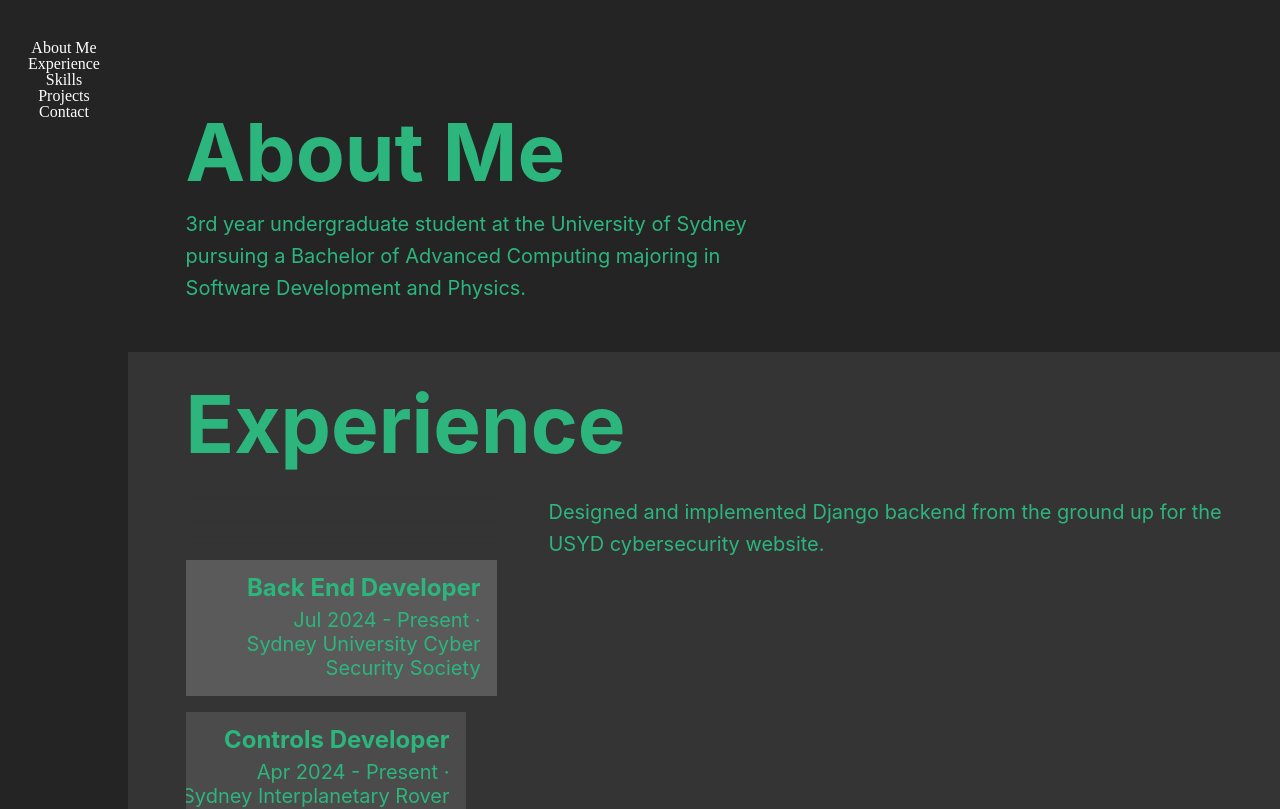
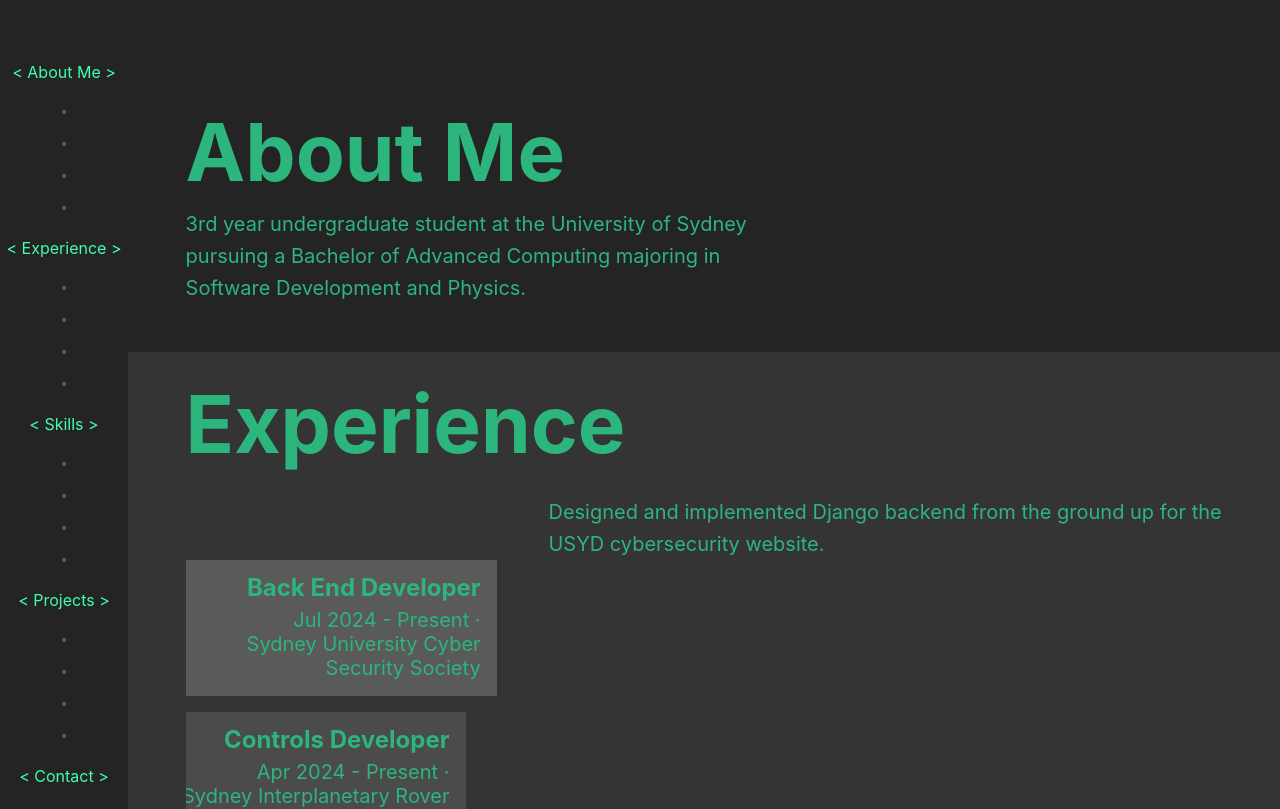
Before and after one commit to bwt2/my-website, a React (Vite) app: page / in a window 1280 px wide. Shown: the top 809 px of the page. Built offline with nearby package versions, Linux system fonts and the light colour scheme.

Commit message:
basic nav

```diff
--- a/src/App.module.css
+++ b/src/App.module.css
@@ -4,6 +4,7 @@
 
 .nav {
   min-width: 10vw;
+  font-family: Inter, system-ui, Avenir, Helvetica, Arial, sans-serif;
 }
 
 .main  {
--- a/src/components/Navbar.jsx
+++ b/src/components/Navbar.jsx
@@ -1,11 +1,26 @@
 import styles from './Navbar.module.css'
+import NavbarConnector from './NavbarConnector'
 
 export default function Navbar({ scrollToSection, refs }){
     return <nav className={styles.nav}>
-      <h1 onClick={() => scrollToSection(refs.aboutMeRef)}>About Me</h1>
-      <h1 onClick={() => scrollToSection(refs.experienceRef)}>Experience</h1>
-      <h1 onClick={() => scrollToSection(refs.skillsRef)}>Skills</h1>
-      <h1 onClick={() => scrollToSection(refs.projectsRef)}>Projects</h1>
-      <h1 onClick={() => scrollToSection(refs.contactRef)}>Contact</h1>
+      <h1 onClick={() => scrollToSection(refs.aboutMeRef)}>
+        {"<"} About Me {">"}
+      </h1>
+      <NavbarConnector repeat={4}/>
+      <h1 onClick={() => scrollToSection(refs.experienceRef)}>
+        {"<"} Experience {">"}
+      </h1>
+      <NavbarConnector repeat={4}/>
+      <h1 onClick={() => scrollToSection(refs.skillsRef)}>
+        {"<"} Skills {">"}
+      </h1>
+      <NavbarConnector repeat={4}/>
+      <h1 onClick={() => scrollToSection(refs.projectsRef)}>
+        {"<"} Projects {">"}
+      </h1>
+      <NavbarConnector repeat={4}/>
+      <h1 onClick={() => scrollToSection(refs.contactRef)}>
+        {"<"} Contact {">"}
+      </h1>
     </nav>
 }
--- a/src/components/Navbar.module.css
+++ b/src/components/Navbar.module.css
@@ -3,11 +3,17 @@
     min-width: 10vw;
 
     background-color: var(--root-bg-color);
-    color: white;
+    color: var(--light-text-color);
     display: flex;
     flex-direction: column;
-    justify-content: flex-start;
     align-items: center;
     padding-top: 2.5rem;
     position: fixed;
+    gap: 1rem;
+
+    padding-top: 5%;
 }
+
+.nav h1 {
+    font-size: 1rem;
+}
--- /dev/null
+++ b/src/components/NavbarConnector.jsx
@@ -0,0 +1,12 @@
+import styles from './NavbarConnector.module.css'
+
+
+const NavbarConnector = function ({ repeat }){
+    const connectorSymbol = <div>⋅</div>
+
+    return <div className={styles.connector}>
+        {Array(repeat).fill(connectorSymbol)}
+    </div>
+}
+
+export default NavbarConnector;
--- /dev/null
+++ b/src/components/NavbarConnector.module.css
@@ -0,0 +1,6 @@
+.connector {
+    display: flex;
+    flex-direction: column;
+    font-size: 2rem;
+    color: var(--secondary-text-color);
+}
--- a/src/index.css
+++ b/src/index.css
@@ -56,4 +56,6 @@ table {
   --lighter-bg-color: rgb(75, 75, 75);
   --lightest-bg-color: rgb(90, 90, 90);
   --main-text-color: rgb(44, 182, 125);
+  --secondary-text-color: rgb(30, 131, 89);
+  --light-text-color: rgb(63, 255, 175);
 }
--- a/vite.config.js
+++ b/vite.config.js
@@ -4,5 +4,5 @@ import react from '@vitejs/plugin-react'
 // https://vitejs.dev/config/
 export default defineConfig({
   plugins: [react()],
-  base: "./",
+  base: "/aboutme/",
 })
```
Also changed, not shown: 1 other file (tests, documents, lock files or other folders).
